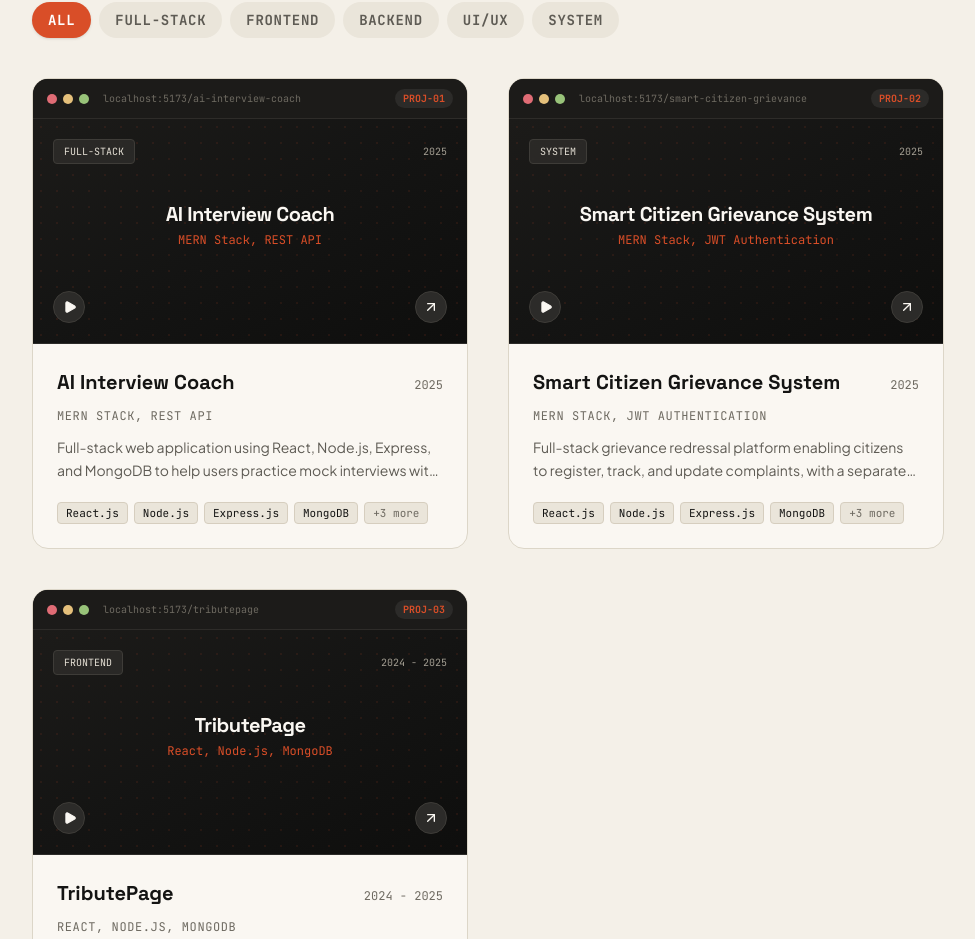
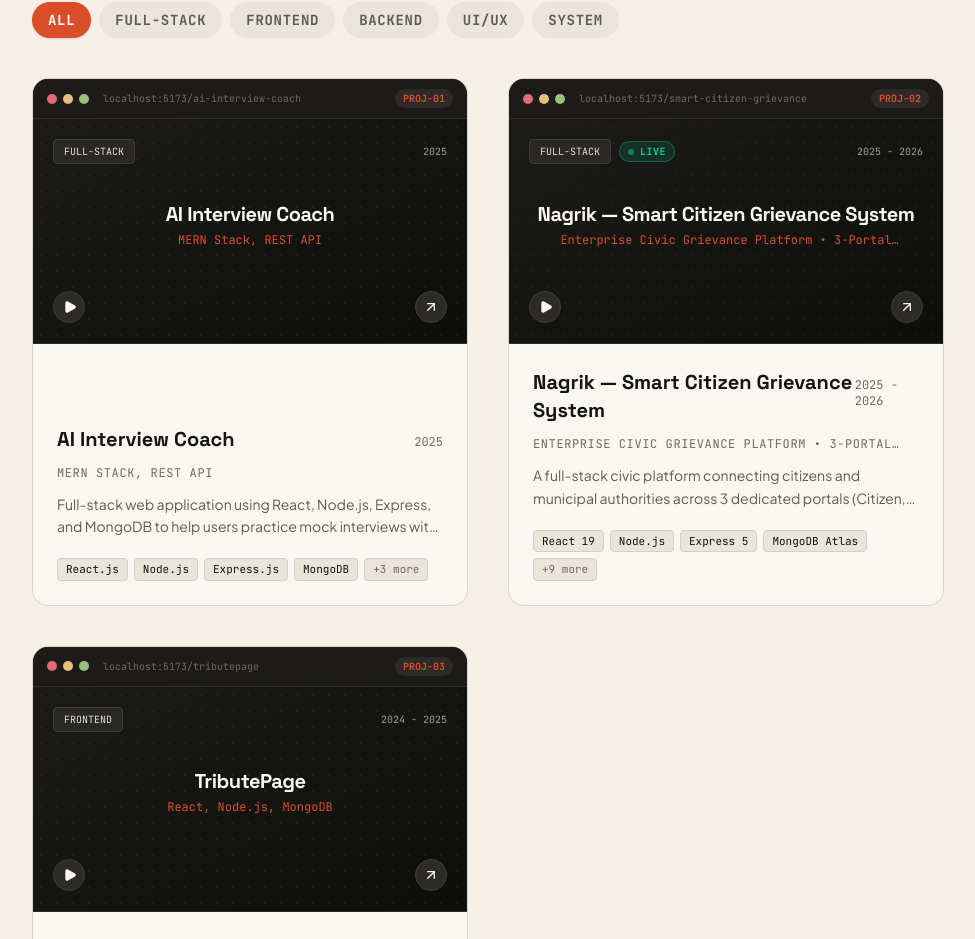
Before and after one commit to kasimshah19/kasim-portfolio, a React (Vite) app: page / in a window 1280 px wide. Shown: the part 997-1936 px from the top of the page, without its empty margins (280-1255 px from the left). Built offline with nearby package versions, Linux system fonts and the light colour scheme.

Commit message:
Update Nagrik project: add live demo, GitHub repo, 3-portal architecture, and solution design

```diff
--- a/src/components/ProjectModal.tsx
+++ b/src/components/ProjectModal.tsx
@@ -151,7 +151,7 @@ export default function ProjectModal({ project, onClose, onNext, onPrev, hasNext
                 {project.problem && (
                   <div className="space-y-4">
                     <h3 className="text-xs font-mono text-[#D94E28] dark:text-[#FF5A2A] font-bold uppercase tracking-widest">Problem</h3>
-                    <p className="text-base sm:text-lg text-[#5E5B54] dark:text-[#A1A1AA] font-normal leading-relaxed">
+                    <p className="text-base sm:text-lg text-[#5E5B54] dark:text-[#A1A1AA] font-normal leading-relaxed whitespace-pre-line">
                       {project.problem}
                     </p>
                   </div>
@@ -161,7 +161,7 @@ export default function ProjectModal({ project, onClose, onNext, onPrev, hasNext
                 {project.solution && (
                   <div className="space-y-4">
                     <h3 className="text-xs font-mono text-[#D94E28] dark:text-[#FF5A2A] font-bold uppercase tracking-widest">Approach</h3>
-                    <p className="text-base sm:text-lg text-[#5E5B54] dark:text-[#A1A1AA] leading-relaxed">
+                    <p className="text-base sm:text-lg text-[#5E5B54] dark:text-[#A1A1AA] leading-relaxed whitespace-pre-line">
                       {project.solution}
                     </p>
 
@@ -177,11 +177,28 @@ export default function ProjectModal({ project, onClose, onNext, onPrev, hasNext
                   </div>
                 )}
 
+                {/* Business Logic & Solution Design */}
+                {project.solutionDesign && (
+                  <div className="border-t border-[#DCD6C8] dark:border-[#333333] pt-10 space-y-4">
+                    <div className="flex items-center gap-2">
+                      <span className="w-2 h-2 rounded-full bg-[#D94E28] dark:bg-[#FF5A2A]" />
+                      <h3 className="text-xs font-mono text-[#D94E28] dark:text-[#FF5A2A] font-bold uppercase tracking-widest">
+                        Business Logic &amp; Solution Design
+                      </h3>
+                    </div>
+                    <div className="p-5 sm:p-6 rounded-2xl bg-[#F3EFE7] dark:bg-[#1A1A1A] border border-[#DDD6C8] dark:border-[#2E2E2E]">
+                      <p className="text-base sm:text-lg text-[#141413] dark:text-[#E4E4E7] leading-relaxed font-normal whitespace-pre-line">
+                        {project.solutionDesign}
+                      </p>
+                    </div>
+                  </div>
+                )}
+
                 {/* Result */}
                 {project.overview && (
                   <div className="border-t border-[#DCD6C8] dark:border-[#333333] pt-10 space-y-4">
                     <h3 className="text-xs font-mono text-[#D94E28] dark:text-[#FF5A2A] font-bold uppercase tracking-widest">Result</h3>
-                    <p className="text-base sm:text-lg text-[#141413] dark:text-[#FAFAFA] font-bold leading-relaxed">
+                    <p className="text-base sm:text-lg text-[#141413] dark:text-[#FAFAFA] font-bold leading-relaxed whitespace-pre-line">
                       {project.overview}
                     </p>
                   </div>
--- a/src/data/portfolioData.ts
+++ b/src/data/portfolioData.ts
@@ -86,30 +86,59 @@ export const PROJECTS: ProjectItem[] = [
   {
     id: 'smart-citizen-grievance',
     number: '02',
-    title: 'Smart Citizen Grievance System',
-    tagline: 'MERN Stack, JWT Authentication',
-    category: 'SYSTEM',
-    year: '2025',
-    shortDescription: 'Full-stack grievance redressal platform enabling citizens to register, track, and update complaints, with a separate admin dashboard for status management.',
-    overview: 'Smart Citizen Grievance System is a robust public service portal built on the MERN stack. Citizens can lodge grievances with category tagging and photo proof, while administrators manage, assign, and resolve tickets through a dedicated dashboard.',
-    problem: 'Citizens often face difficulty tracking the progress of civic issues due to manual grievance systems, lack of transparency, and delayed administrative resolutions.',
-    solution: 'Engineered a centralized digital grievance portal with Role-Based Access Control (RBAC), JWT authentication, unique ticket IDs, and real-time status tracking.',
+    title: 'Nagrik — Smart Citizen Grievance System',
+    tagline: 'Enterprise Civic Grievance Platform • 3-Portal Architecture & Real-Time Management',
+    category: 'FULL-STACK',
+    year: '2025 - 2026',
+    shortDescription:
+      'A full-stack civic platform connecting citizens and municipal authorities across 3 dedicated portals (Citizen, Admin, Employee) with GPS geo-mapping, two-step OTP security, and AI-powered priority detection.',
+    overview:
+      'Nagrik transforms a broken civic reporting process into a transparent, accountable digital service. By connecting citizens, administrators, and field workers through structured workflows, geographic visualization, and automated triage, it ensures public infrastructure issues are addressed swiftly and with complete visibility.',
+    problem:
+      'Traditional civic grievance systems suffer from a severe breakdown in communication and operational accountability between citizens and municipal authorities:\n\n• The Citizen Bottleneck: Reporting everyday civic issues (broken roads, sanitation, water leaks) typically requires physical visits to government offices and manual paperwork. Citizens have no visibility into which department owns their complaint, who is working on it, or when it will be resolved.\n\n• The Administrative Breakdown: Municipal offices receive high volumes of unorganized complaints across disconnected channels. Without centralized triage, critical hazards get lost in backlogs, duplicates waste valuable field resources, and supervisors lack SLA monitoring to hold staff accountable for resolution deadlines.',
+    solution:
+      'Nagrik replaces fragmented manual paperwork with a centralized, full-stack grievance lifecycle platform built on a Three-Portal Architecture:\n\n1. Citizen Portal: Citizens register and log in securely via two-step Email OTP (Brevo), report public issues in seconds with photo evidence and auto-detected GPS coordinates, and track real-time status updates via WebSockets.\n\n2. Government Admin Portal: Administrators get a centralized command center featuring an interactive Leaflet map to inspect geographic complaint clusters, automated SLA tracking with 7-day overdue alerts, and department-level analytics.\n\n3. Field Employee Portal: Assigned ground officers receive location-tagged tasks, update progress on-site, and submit resolution verification notes, closing the loop with citizen ratings.',
+    solutionDesign:
+      'How I think as an Engineer: I believe strong software is defined by business logic and real-world problem solving, not just UI components. For Nagrik, the engineering challenge was modeling the complete lifecycle of public governance:\n\n• State Machine Workflow: Structured complaints through strict lifecycle states (Submitted → Under Review → Assigned → In Progress → Resolved → Closed) with Role-Based Access Control (RBAC).\n• AI Emergency Triage: Integrated Groq LLM (Llama 3) to analyze complaint titles and descriptions, automatically classifying urgency levels (Low to Emergency) so critical hazards (like live electrical wires) trigger immediate departmental alerts.\n• Operational SLA Clocks: Implemented automated 7-day resolution timers to prevent complaints from sitting idle in queues.\n• Duplicate Detection: Engineered logic to identify and group multiple reports for the same incident, preventing wasted municipal trips.\n• Two-Step Security: Protected authentication with 6-digit real-time OTP verification sent via Brevo API before issuing stateless JWT sessions.',
     features: [
-      'Developed a full-stack grievance redressal platform enabling citizens to register, track, and update complaints, with a separate admin dashboard for status management.',
-      'Implemented user authentication and RBAC (Role-Based Access Control) using Node.js/Express and MongoDB.',
-      'Built a responsive React front end for real-time complaint tracking and lifecycle timelines.',
-      'Admin triage console with ticket assignment, priority filtering, and resolution updates.',
-      'Secure JWT authentication preserving privacy and citizen records integrity.',
+      'Two-Step Email OTP Security: Authenticates users with 6-digit verification codes sent via Brevo API, safeguarding citizen profiles and administrative controls.',
+      'Three-Portal System: Role-based dashboards tailored for Citizens (file & track), Government Admins (triage & analytics), and Field Employees (action & resolve).',
+      'Leaflet Geographic Mapping: Visualizes complaints on an interactive city map with GPS clustering, enabling municipal teams to deploy resources to high-density zones.',
+      'AI-Driven Priority Detection: Utilizes Groq LLM (Llama 3 8B) to automatically detect urgency from complaint descriptions and flag emergencies instantly.',
+      'Real-Time WebSocket Updates: Socket.io powered push notifications delivering live status milestones directly to citizens as officers take action.',
+      'Civic Karma & Duplicates: Gamified reward points featured on a community "Wall of Fame" leaderboard, paired with duplicate complaint detection.',
+      'Performance Analytics & Reporting: Recharts-powered dashboard tracking department resolution metrics, with instant PDF and Excel report exports.',
     ],
-    techStack: ['React.js', 'Node.js', 'Express.js', 'MongoDB', 'JWT', 'RBAC', 'Tailwind CSS'],
-    githubUrl: 'https://github.com/kasimshah19',
+    techStack: [
+      'React 19',
+      'Node.js',
+      'Express 5',
+      'MongoDB Atlas',
+      'Socket.io',
+      'Tailwind CSS 4',
+      'Leaflet Maps',
+      'Groq AI (Llama 3)',
+      'Brevo Email OTP',
+      'JWT Auth',
+      'Cloudinary',
+      'Recharts',
+      'PWA',
+    ],
+    githubUrl: 'https://github.com/kasimshah19/smart-citizen-grievance-system',
+    liveUrl: 'https://smart-citizen-grievance-system.vercel.app/',
     status: 'Completed',
-    highlights: ['RBAC Security Architecture', 'Real-Time Complaint Tracking', 'Admin Management Console'],
-    architectureSummary: 'React Client Portal -> Express REST API -> JWT & RBAC Auth Middleware -> MongoDB Collections.',
+    highlights: [
+      '3 Dedicated Portals (Citizen, Admin, Employee)',
+      'Two-Step Email OTP Security & Role-Based Access',
+      'Live Leaflet Map Clustering & AI Emergency Triage',
+    ],
+    architectureSummary:
+      'React 19 & Tailwind on the frontend -> Node.js & Express API with WebSockets -> AI & Cloud Storage -> MongoDB Atlas.',
     keyWorkflows: [
-      'Citizen registers complaint with evidence -> Unique Ticket ID generated',
-      'Admin logs into triage console -> Assigns ticket to municipal department',
-      'Citizen checks real-time status timeline -> Receives resolution verification',
+      'User logs in with credentials -> Receives 6-digit OTP on registered email -> Enters code to access dashboard',
+      'Citizen snaps a photo and submits with GPS -> AI tags urgency -> Municipal department gets instantly alerted',
+      'Admin sees complaint on the map -> Assigns field employee -> 7-day resolution timer starts',
+      'Employee fixes issue and adds notes -> Citizen gets live alert -> Citizen rates the completed work',
     ],
   },
   {
--- a/src/sections/ProjectsSection.tsx
+++ b/src/sections/ProjectsSection.tsx
@@ -88,9 +88,17 @@ export default function ProjectsSection({ onSelectProject }: ProjectsSectionProp
 
                 {/* Top preview tag */}
                 <div className="relative z-10 flex items-center justify-between">
-                  <span className="px-2.5 py-1 rounded bg-[#2C2B29]/90 dark:bg-[#D4D4D8]/90 border border-[#3E3C38] dark:border-[#D4D4D8] text-[10px] font-mono text-[#E5E0D5] dark:text-[#121212]">
-                    {project.category}
-                  </span>
+                  <div className="flex items-center gap-2">
+                    <span className="px-2.5 py-1 rounded bg-[#2C2B29]/90 dark:bg-[#D4D4D8]/90 border border-[#3E3C38] dark:border-[#D4D4D8] text-[10px] font-mono text-[#E5E0D5] dark:text-[#121212]">
+                      {project.category}
+                    </span>
+                    {project.liveUrl && (
+                      <span className="inline-flex items-center gap-1.5 px-2 py-0.5 rounded-full bg-emerald-500/15 border border-emerald-500/40 text-emerald-400 text-[10px] font-mono font-bold tracking-wider">
+                        <span className="w-1.5 h-1.5 rounded-full bg-emerald-400 animate-pulse" />
+                        LIVE
+                      </span>
+                    )}
+                  </div>
                   <span className="text-[10px] font-mono text-[#A39E92] dark:text-[#71717A]">
                     {project.year}
                   </span>
--- a/src/types.ts
+++ b/src/types.ts
@@ -16,6 +16,7 @@ export interface ProjectItem {
   status: string;
   highlights: string[];
   architectureSummary?: string;
+  solutionDesign?: string;
   keyWorkflows?: string[];
   accentColor?: string;
   domain?: string;
```
